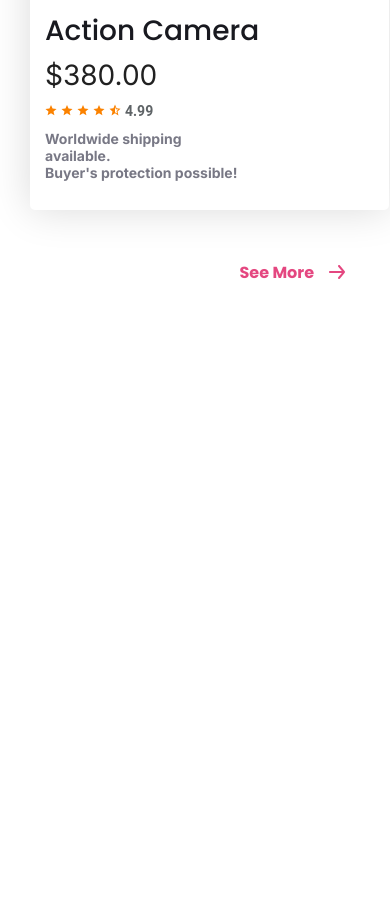
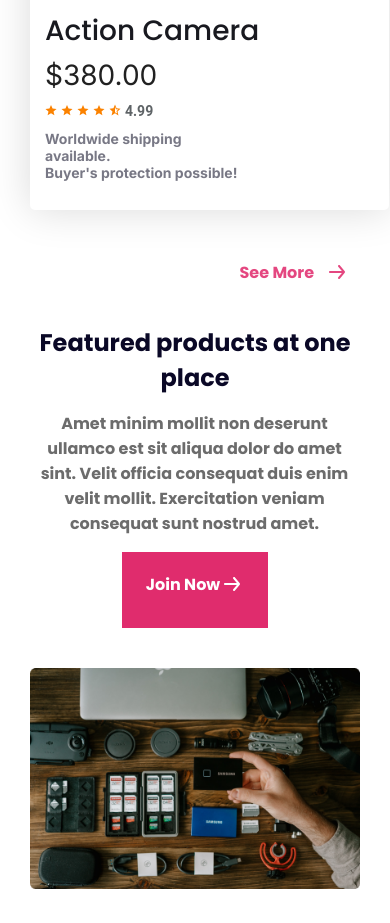
Before and after one commit to mariyasf/influencer-gears, a plain HTML site: page index.html in a window 390 px wide. Shown: the part 5988-6911 px from the top of the page. Before the commit the page ends 6288 px from the top, so only its background shows below. Drawn offline with Linux system fonts and the light colour scheme.

Commit message:
add featured section

```diff
--- a/index.html
+++ b/index.html
@@ -478,6 +478,30 @@
                     </svg>
                 </div>
             </section>
+
+            <section class="features">
+                <div>
+                    <img src="images/gear.png" alt>
+                </div>
+                <div class="features-content">
+                    <h2 class="Poppins">Featured products at one place</h2>
+                    <p class="Poppins">Amet minim mollit non deserunt ullamco
+                        est sit aliqua
+                        dolor do amet sint. Velit officia consequat duis enim
+                        velit mollit. Exercitation veniam consequat sunt nostrud
+                        amet.</p>
+                    <button class="primary-btn">
+                        Join Now
+                        <svg xmlns="http://www.w3.org/2000/svg" width="24"
+                            height="24" viewBox="0 0 24 24" fill="none">
+                            <path
+                                d="M5 13H16.86L13.23 17.36C13.146 17.4611 13.0826 17.5778 13.0437 17.7034C13.0047 17.829 12.9909 17.961 13.003 18.0919C13.0274 18.3564 13.1558 18.6003 13.36 18.77C13.5642 18.9397 13.8275 19.0214 14.0919 18.997C14.3563 18.9726 14.6003 18.8442 14.77 18.64L19.77 12.64C19.8036 12.5923 19.8337 12.5421 19.86 12.49C19.86 12.44 19.91 12.41 19.93 12.36C19.9753 12.2453 19.9991 12.1233 20 12C19.9991 11.8767 19.9753 11.7547 19.93 11.64C19.93 11.59 19.88 11.56 19.86 11.51C19.8337 11.4579 19.8036 11.4077 19.77 11.36L14.77 5.36C14.676 5.24712 14.5582 5.15634 14.4252 5.09412C14.2921 5.0319 14.1469 4.99976 14 5C13.7663 4.99955 13.5399 5.08092 13.36 5.23C13.2587 5.31395 13.175 5.41705 13.1137 5.5334C13.0523 5.64975 13.0145 5.77705 13.0025 5.90803C12.9904 6.03901 13.0043 6.17108 13.0433 6.29668C13.0824 6.42229 13.1458 6.53895 13.23 6.64L16.86 11H5C4.73478 11 4.48043 11.1054 4.29289 11.2929C4.10536 11.4804 4 11.7348 4 12C4 12.2652 4.10536 12.5196 4.29289 12.7071C4.48043 12.8946 4.73478 13 5 13Z"
+                                fill="white" />
+                        </svg>
+                    </button>
+                </div>
+
+            </section>
         </main>
     </body>
 </html>
--- a/style/style.css
+++ b/style/style.css
@@ -31,6 +31,8 @@
     font-family: Poppins;
     font-size: 1rem;
     font-weight: 700;
+    padding-top: 20px;
+    display: inline-flex;
 }
 
 .primary-btn:hover {
@@ -81,11 +83,10 @@ nav>ul {
 }
 
 .header-content button {
-    padding-top: 20px;
+    /* padding-top: 20px;
 
-    display: inline-flex;
+    display: inline-flex; */
     border-radius: 41px;
-    background: #E02C6D;
 }
 
 .banner-img {
@@ -194,6 +195,31 @@ nav>ul {
     padding-top: 5px;
 }
 
+/* features */
+.features {
+    margin: 120px 165px;
+    display: flex;
+    gap: 90px;
+}
+
+.features-content * {
+    padding-bottom: 16px;
+}
+
+.features-content h2 {
+    padding-top: 10px;
+    color: #0A0826;
+    font-size: 38px;
+    font-weight: 700;
+}
+
+.features-content p {
+    color: #6C6C6C;
+    font-size: 1ream;
+    font-weight: 700;
+    width: 501px;
+}
+
 /* Responsive */
 /* Mobile device */
 @media screen and (max-width: 576px) {
@@ -203,7 +229,8 @@ nav>ul {
 
     nav,
     .collection,
-    .collection-content {
+    .collection-content,
+    .features {
         flex-direction: column;
     }
 
@@ -263,7 +290,26 @@ nav>ul {
         grid-template-columns: 1fr;
     }
 
+    .features {
+        flex-direction: column-reverse;
+        text-align: center;
+        margin: 30px;
+        gap: 30px;
+    }
 
+    .features img {
+        margin-top: 10px;
+        width: 100%;
+    }
+
+    .features-content h2 {
+        font-size: 24px;
+    }
+
+    .features-content p {
+        width: 329px;
+
+    }
 
 }
 
@@ -320,5 +366,27 @@ nav>ul {
         grid-template-columns: repeat(2, 1fr);
     }
 
+    .features {
+        flex-direction: column-reverse;
+        text-align: center;
+        margin: 30px;
+        gap: 30px;
+    }
+
+    .features img {
+        margin-top: 10px;
+        width: 100%;
+    }
+
+    .features-content h2 {
+        font-size: 24px;
+    }
+
+    .features-content p {
+        margin: 0 auto;
+
+
+    }
+
 
 }
```
